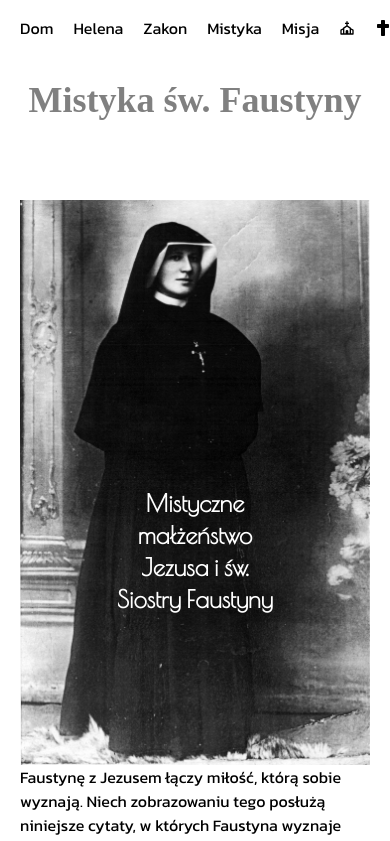
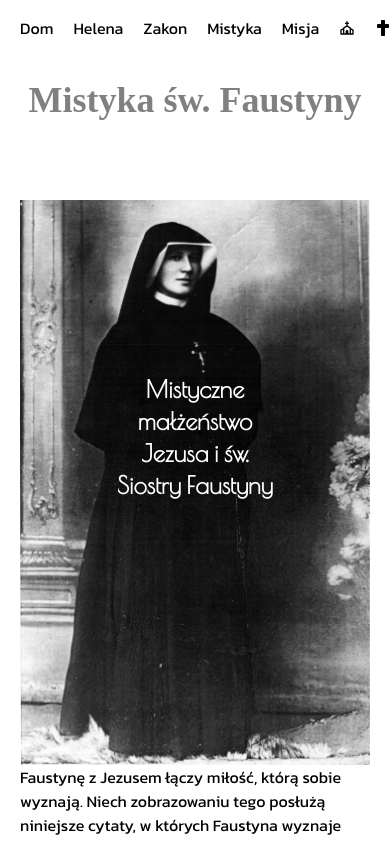
Before and after one commit to AdamBabinicz/faustyna, a React (Create React App) app: page /mistycyzm in a window 390 px wide. Shown: the top 841 px of the page. Built offline with nearby package versions, Linux system fonts and the light colour scheme; a web font is replaced by a local one.

Commit message:
zmiany w transform

```diff
--- a/src/index.css
+++ b/src/index.css
@@ -50,12 +50,19 @@ body {
 }
 
 .discover h4 {
-  top: 25%;
+  top: 30%;
   left: 50%;
-  transform: translate(-50%, -25%);
+  transform: translate(-50%, -30%);
   font-family: "Poiret One", cursive;
 }
 
+@media (max-width: 640px) {
+  .discover h4 {
+    top: 15%;
+    left: 50%;
+    transform: translate(-50%, -15%);
+  }
+}
 /* font-family: 'Allura', cursive;
 font-family: 'Bungee Hairline', cursive;
 font-family: 'Bungee Outline', cursive;
```
